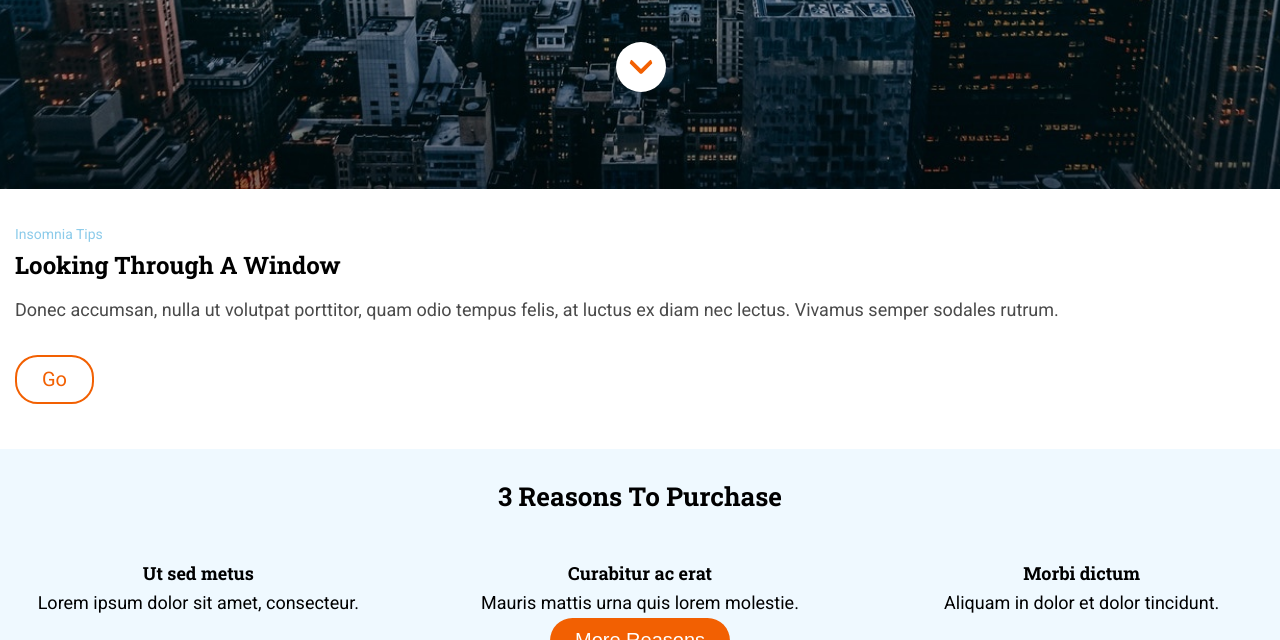
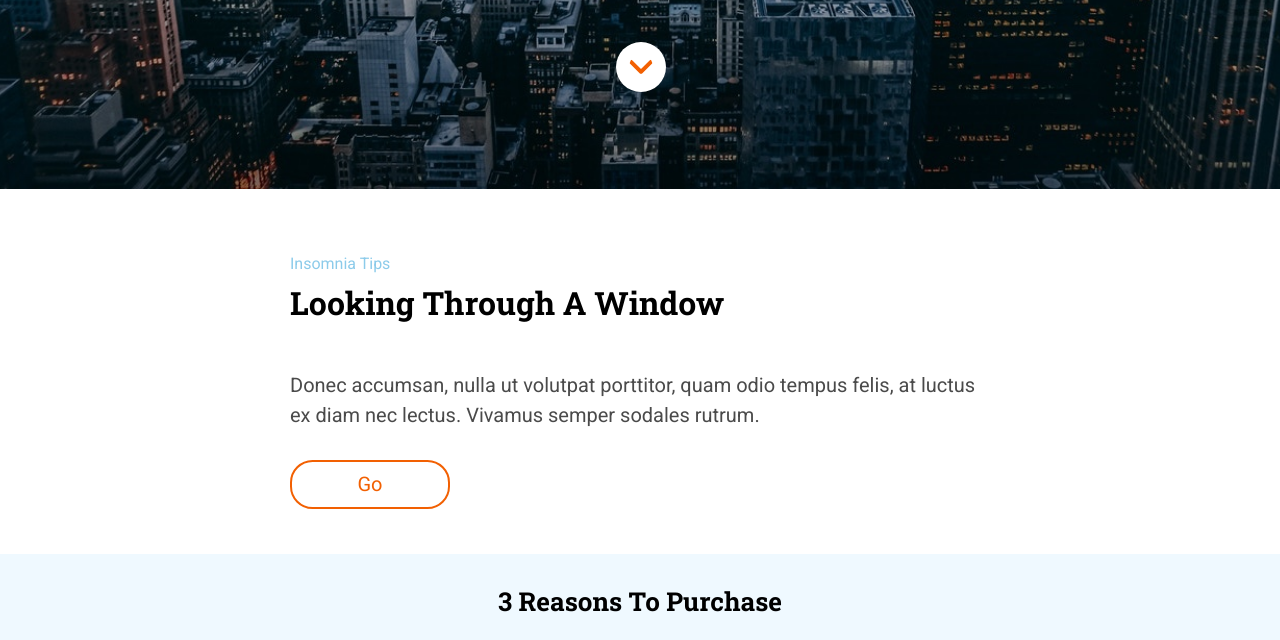
Before and after one commit to SaraOsacar/Anonymous-Proxy, a website: page src/html/index.html in a window 1280 px wide. Shown: the part 611-1251 px from the top of the page. Drawn offline with nearby package versions, Linux system fonts and the light colour scheme; files that its build step writes are made by us from their sources; files whose address does not match are found by name.

Commit message:
tablet-desktop-main-content

```diff
--- a/src/scss/layout/_main.scss
+++ b/src/scss/layout/_main.scss
@@ -17,12 +17,42 @@
     font-family: $font-text;
     line-height: $line-height;
     font-size: 14px;
+    @media screen and (min-width: 768px) {
+      margin-left: 40px;
+      margin-top: 30px;
+      margin-right: 513px;
+    }
+    @media screen and (min-width: 1200px) {
+      font-size: 16px;
+      margin-left: 275px;
+      margin-right: 645px;
+
+
+    }
   }
 
   &__title {
     font-size: 24px;
     font-family: $font-title;
     line-height: $line-height;
+    @media screen and (min-width: 768px){
+      font-size: 26px;
+      line-height: 45px;
+      margin-left: 40px;
+      margin-right: 40px;
+      margin-bottom: 30px;
+
+    }
+    @media screen and (min-width: 1200px) {
+      font-size: 32px;
+      line-height: 45px;
+      margin-left: 275px;
+      margin-right: 275px;
+
+
+
+
+    }
   }
 
   &__paragraph {
@@ -31,6 +61,18 @@
     color: $greyish-brown;
     font-family: $font-text;
     margin: 15px 0 30px 0;
+    @media screen and (min-width: 768px) {
+      font-size: 20px;
+      margin-left: 40px;
+      margin-right: 40px;
+      margin-bottom: 30px;
+    }
+    @media screen and (min-width: 1200px){
+      margin-left: 275px;
+      margin-right: 275px;
+
+
+    }
   }
 
   &__button {
@@ -43,6 +85,18 @@
     font-size: 20px;
     border: solid 2px $bright-orange;
     font-family: $font-text;
+    @media screen and (min-width: 768px) {
+      margin-left: 40px;
+      width: 91px;
+      text-align: center;
+
+    }
+
+    @media screen and (min-width: 1200px) {
+      margin-left: 275px;
+      width: 160px;
+      text-align: center;
+    }
 
 
     &--orange {
```
